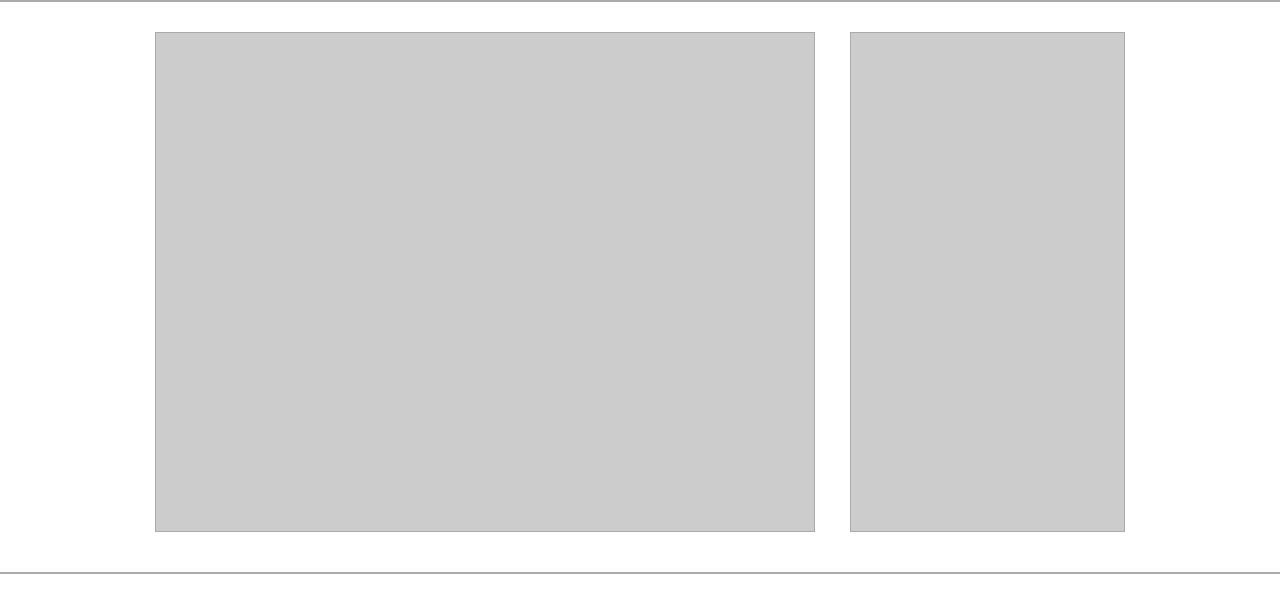
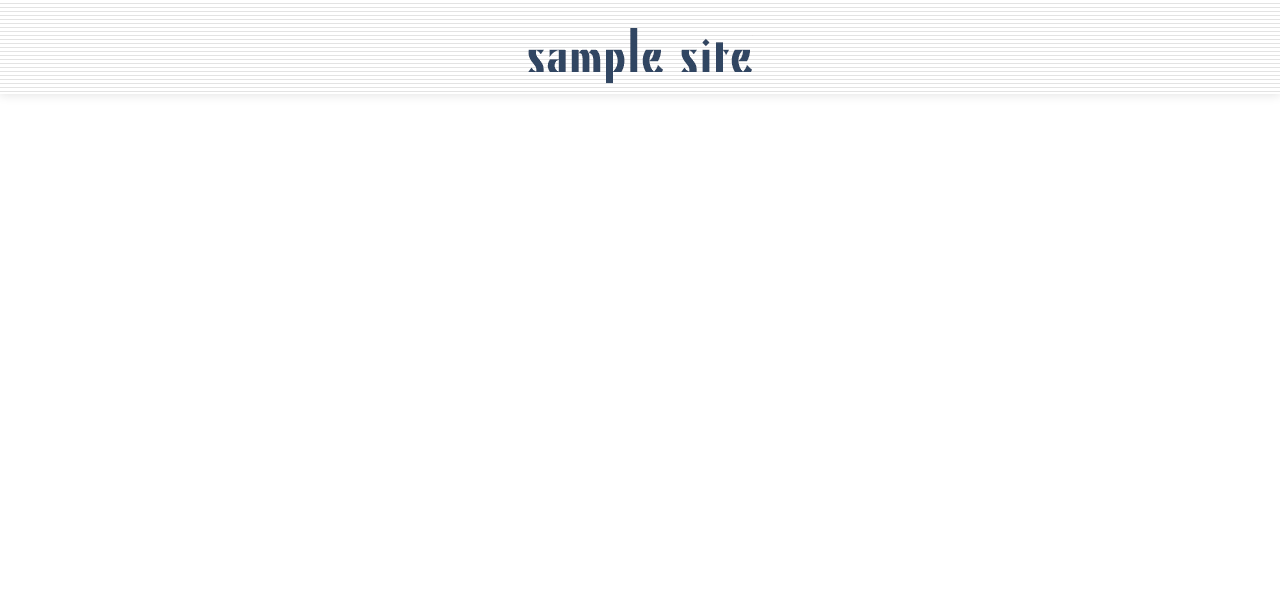
Before and after one commit to keinuma/static-coding, a plain HTML site: page standard-layout/index.html in a window 1280 px wide. Drawn offline with Linux system fonts and the light colour scheme.

Commit message:
Create header area

```diff
--- a/standard-layout/css/style.css
+++ b/standard-layout/css/style.css
@@ -23,6 +23,10 @@ a:link, a:visited, a:hover, a:active {
 /* レイアウト */
 .header {
   width: 100%;
+  /* margin の相殺考慮して padding を使用 */
+  padding: 28px 0 10px;
+  background: url("../images/bg-header.gif");
+  box-shadow: 0 0 10px 1px #e3e3e3;
 }
 
 .wrapper {
@@ -51,17 +55,21 @@ a:link, a:visited, a:hover, a:active {
   clear: both;
 }
 
-
-/* レイアウト確認用CSS */
-.header, .main, .sidemenu, .footer {
-  border: 1px solid #aaa;
-  background-color: #ccc;
+/* ヘッダー */
+.logo {
+  width: 225px;
+  height: 56px;
+  margin: 0 auto;
+  background: url("../images/logo.png") no-repeat;
+  /* テキストを非表示 */
+  overflow: hidden;
+  text-indent: 100%;
+  white-space: nowrap;
 }
-
-.header, .footer {
+.logo a {
+  /* a の display のデフォルト値は inline */
+  display: block;
+  /* 親要素と同じ大きさにする */
+  width: 100%;
   height: 100%;
 }
-
-.main, .sidemenu {
-  height: 500px;
-}
--- a/standard-layout/index.html
+++ b/standard-layout/index.html
@@ -8,6 +8,9 @@
 </head>
 <body>
   <header class="header">
+    <h1 class="logo">
+      <a href="/">SAMPLE SITE</a>
+    </h1>
   </header>
   <div class="wrapper clearfix">
     <main class="main">
```
